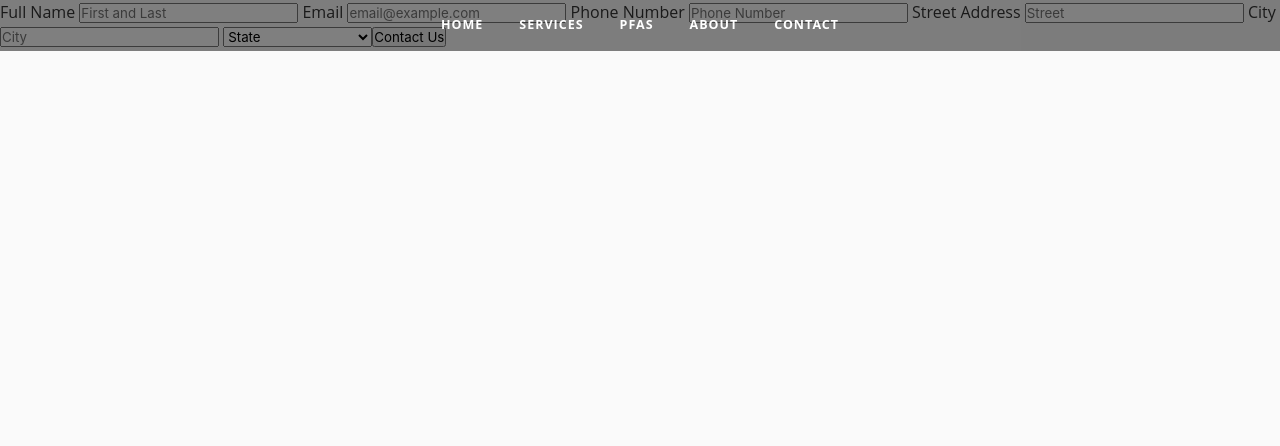
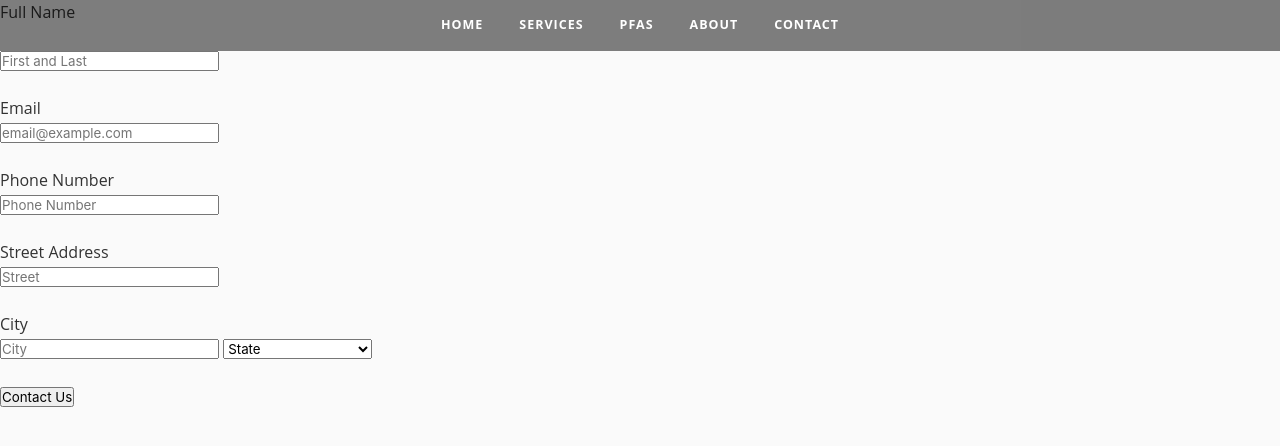
Before and after one commit to NehmerJ/WebAPP01, a plain HTML site: page Website/contact.html in a window 1280 px wide. Drawn offline with nearby package versions, Linux system fonts and the light colour scheme.

Commit message:
added br elements to make the form look better

```diff
--- a/Website/contact.html
+++ b/Website/contact.html
@@ -33,15 +33,15 @@
 
 <form class="myForm" onsubmit="return validateForm()" method="post">
 	<fieldset class="formBox">
-		<label for="fname">Full Name</label>
-			<input type="text" placeholder="First and Last" required>
-		<label for="email-address"> Email</label>
-			<input type="text" placeholder="email@example.com" required>
-		<label for="">Phone Number</label>
-			<input type="text" placeholder="Phone Number" required>
-		<label for="">Street Address</label>
-			<input type="text" placeholder="Street" required>
-		<label for="">City</label>
+		<label for="fname">Full Name</label><br> <br>
+			<input type="text" placeholder="First and Last" required> <br> <br>
+		<label for="email-address"> Email</label> <br>
+			<input type="text" placeholder="email@example.com" required> <br> <br>
+		<label for="">Phone Number</label> <br>
+			<input type="text" placeholder="Phone Number" required> <br> <br>
+		<label for="">Street Address</label> <br>
+			<input type="text" placeholder="Street" required> <br> <br>
+		<label for="">City</label> <br>
 			<input type="text" placeholder="City" required>
 		<select name="state" required>
         <option value="Select" selected="" disabled="">State</option>
@@ -96,6 +96,7 @@
       	<option value="WV">West Virginia</option>
       	<option value="WI">Wisconsin</option>
       	<option value="WY">Wyoming</option>
+      </select> <br> <br>
 			<input type="submit" value="Contact Us">
 	</fieldset>
 </form>
```
